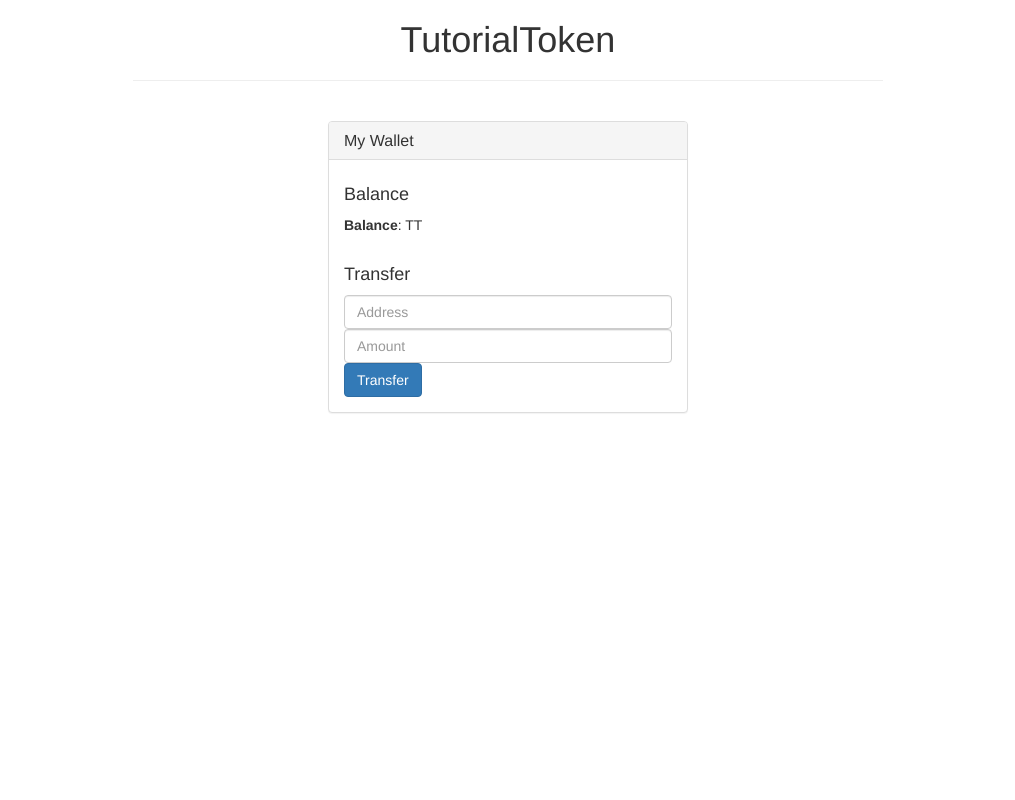
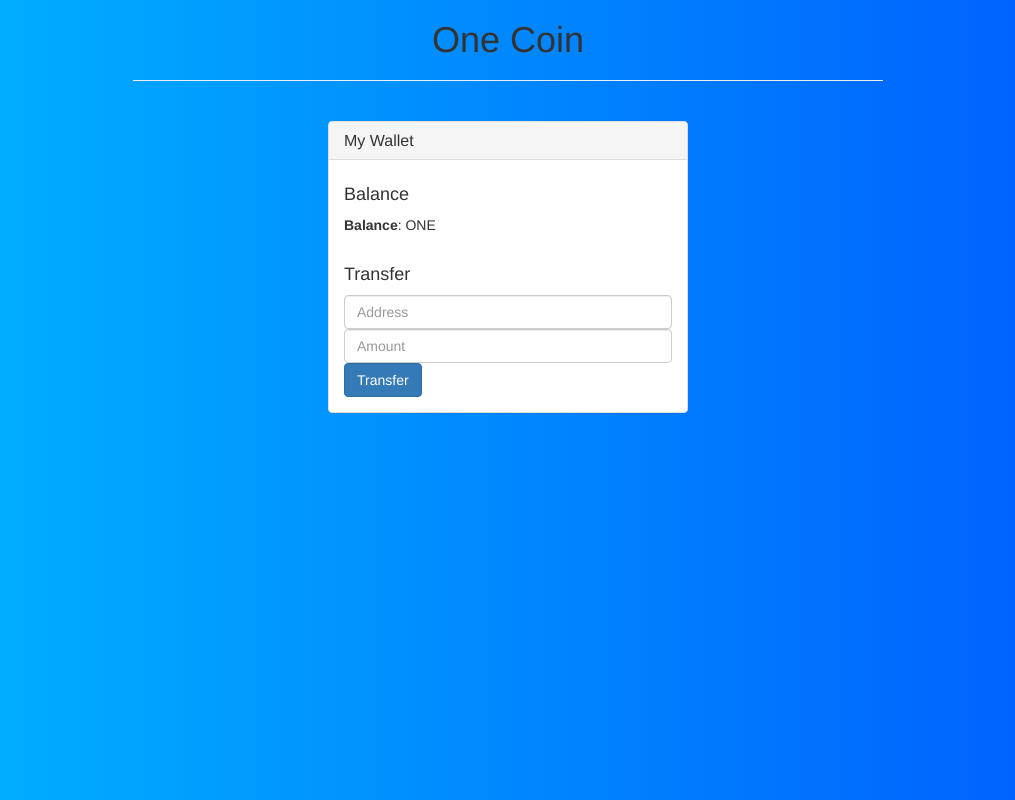
Before and after one commit to ScooterHelmet/truffle-tutorialtoken, a website: page src/index.html in a window 1280 px wide. Shown: the whole page, without its empty margins (132-1147 px from the left). Drawn offline with nearby package versions, Linux system fonts and the light colour scheme; files whose address does not match are found by name.

Commit message:
change
change

```diff
--- a/src/index.html
+++ b/src/index.html
@@ -17,11 +17,11 @@
       <script src="https://oss.maxcdn.com/respond/1.4.2/respond.min.js"></script>
     <![endif]-->
   </head>
-  <body>
+  <body style="background: linear-gradient(to right, rgb(0, 183, 255) , rgb(0, 89, 255));">
     <div class="container">
       <div class="row">
         <div class="col-xs-12 col-sm-8 col-sm-push-2">
-          <h1 class="text-center">TutorialToken</h1>
+          <h1 class="text-center">One Coin</h1>
           <hr/>
           <br/>
         </div>
@@ -35,7 +35,7 @@
             </div>
             <div class="panel-body">
               <h4>Balance</h4>
-              <strong>Balance</strong>: <span id="TTBalance"></span> TT<br/><br/>
+              <strong>Balance</strong>: <span id="TTBalance"></span> ONE<br/><br/>
               <h4>Transfer</h4>
               <input type="text" class="form-control" id="TTTransferAddress" placeholder="Address" />
               <input type="text" class="form-control" id="TTTransferAmount" placeholder="Amount" />
```
Also changed, not shown: README.md.
